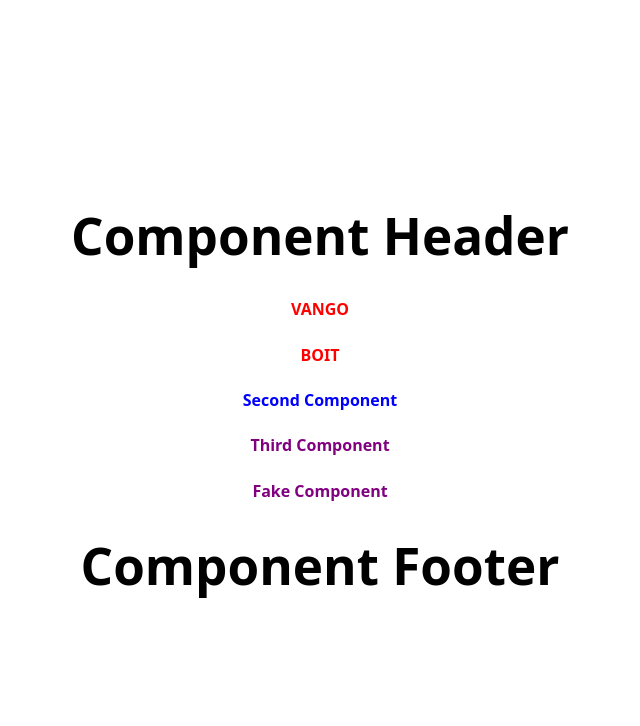
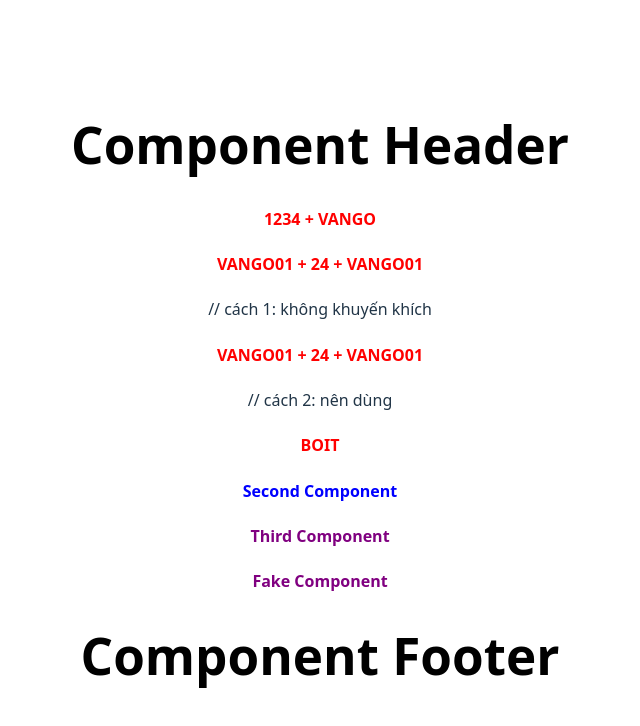
Before and after one commit to lehuynhhoaivan/react-vite-vango-01, a React (Vite) app: page / in a window 1280 px wide. Shown: the top 726 px of the page, without its empty margins (320-960 px from the left). Built offline with nearby package versions, Linux system fonts and the light colour scheme.

Commit message:
Biến số với JSX

```diff
--- a/src/components/learn/MyComponent.jsx
+++ b/src/components/learn/MyComponent.jsx
@@ -3,9 +3,22 @@ import styles from '../../components/css/MyComponent.module.css'
 // () => { }
 // component = html + css + js
 const MyComponent = () => {
+  // const vango = 'VANGO'; // string
+  // const vango = 24; // number
+  // const vango = true; // boolean
+  // const vango = undefined; // undefind
+  // const vango = null; // null
+  const vango = [1, 2, 3, 4]; // array
+  const vango01 = {
+    name: 'VANGO01',
+    age: 24
+  }
   return (
     <>
-      <h4 className={styles.textName}>VANGO</h4>
+      <h4 className={styles.textName}>{vango} + VANGO</h4>
+      <h4 className={styles.textName}>{vango01.name} + {vango01.age} + VANGO01</h4> // cách 1: không khuyến khích
+      <h4 className={styles.textName}>{`${vango01.name} + ${vango01.age} + VANGO01`}</h4>  // cách 2: nên dùng
+      {/* // Thêm chú thích ở cách 2: {{  }}: dấu ngoặc nhọn bên trong để object, bên ngoài để js   */}
       <h4 className={styles.textName}>BOIT</h4>
     </>
   )
```
